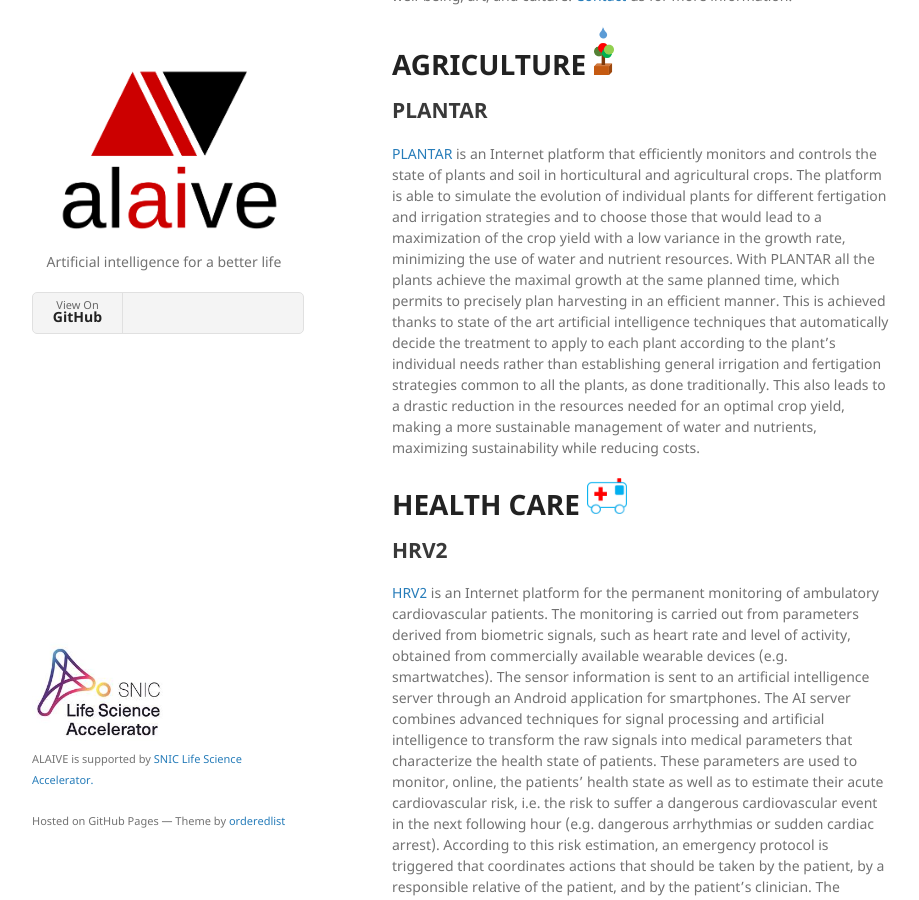
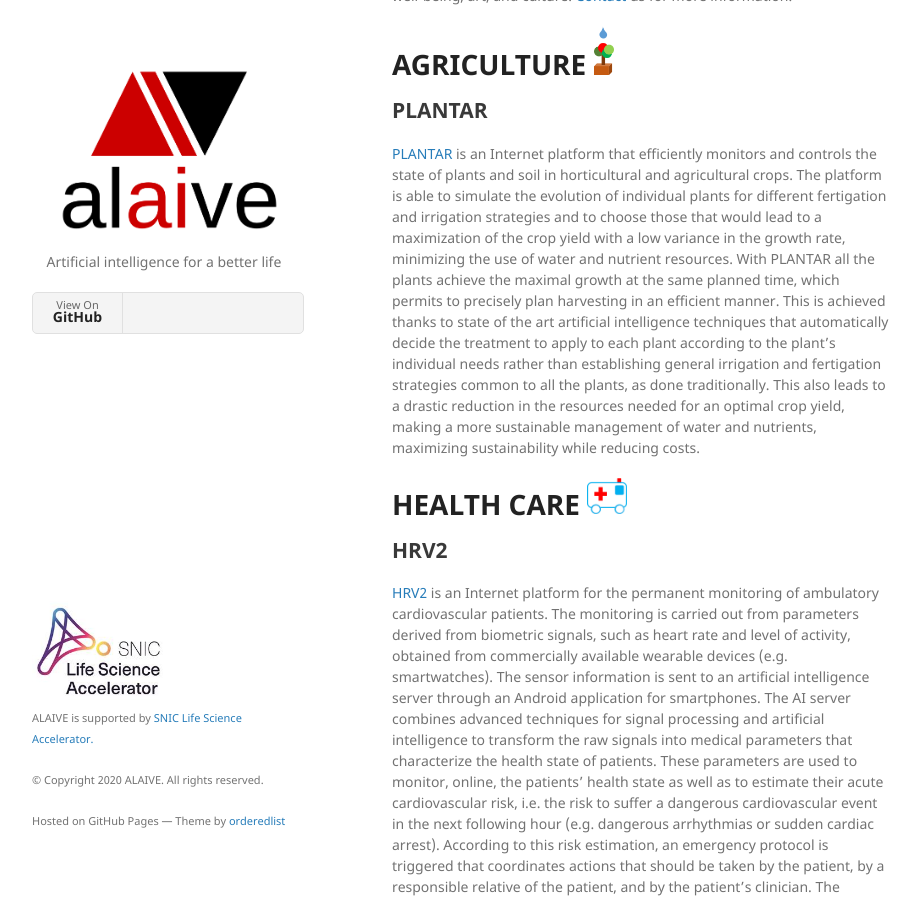
Before and after one commit to alaive/alaive.github.io, a Jekyll site: the page built from index.md, in a window 1280 px wide and 900 px high, scrolled down 346 px. Shown: the whole window, without its empty margins (178-1097 px from the left). Built offline with Jekyll 4.4.1, drawn with Linux system fonts in a browser that asks for light colours; the repository's description, which GitHub fills in, is left out.

Commit message:
Update default.html

```diff
--- a/_layouts/default.html
+++ b/_layouts/default.html
@@ -51,6 +51,7 @@
         {% endif %}
         <img src="assets/img/snicacc_logo.jpg" alt="" style="border: none; height: 100px;" />
         <p><small>ALAIVE is supported by <a href="https://www.snic.de/accelerator/" target="_blank">SNIC Life Science Accelerator.</a></small></p>
+        <p><small>© Copyright 2020 ALAIVE. All rights reserved.</small></p>
         <p><small>Hosted on GitHub Pages &mdash; Theme by <a href="https://github.com/orderedlist">orderedlist</a></small></p>
       </footer>
     </div>
```
